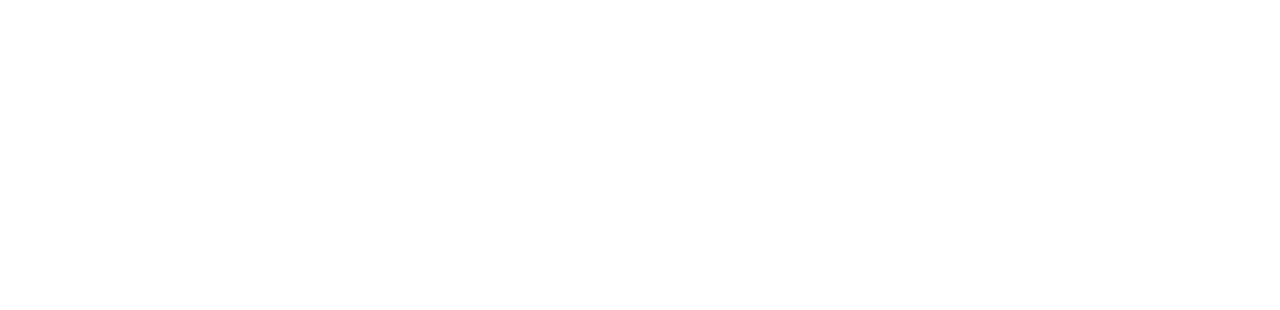
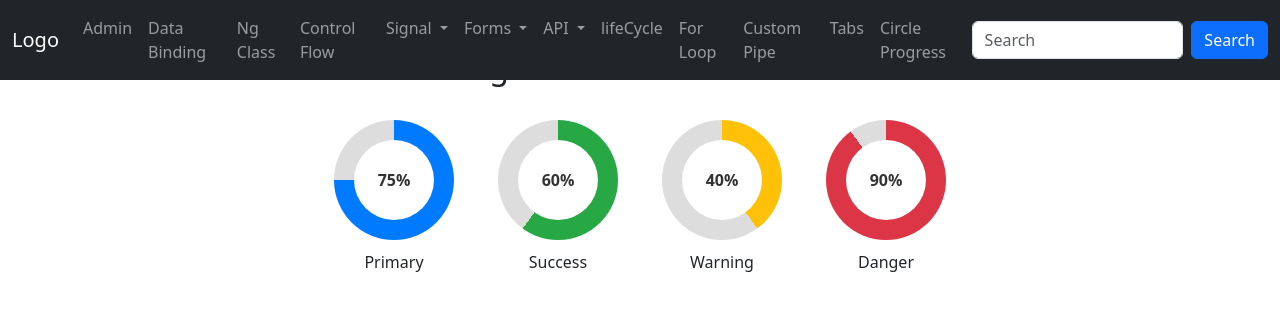
Before and after one commit to moh-faisal85/AngularJS, an Angular app in the folder Training.Angular19.Project/: page /cprogress in a window 1280 px wide. Before the commit this address led to /. Shown: the top 310 px of the page. Built offline with nearby package versions, Linux system fonts and the light colour scheme.

Commit message:
Research : Circular Progress Bar Implementation

```diff
--- a/Training.Angular19.Project/src/app/app.component.ts
+++ b/Training.Angular19.Project/src/app/app.component.ts
@@ -12,7 +12,7 @@
 @Component({
   selector: 'app-root',
   //imports: [RouterOutlet,UserComponent,AdminComponent,DataBindingComponent,NgIfComponent,NgForComponent, NgClassComponent,NgStyleComponent],
-  imports: [RouterOutlet, RouterLink,  NgIf],
+  imports: [RouterOutlet,  NgIf],
   templateUrl: './app.component.html',
   styleUrl: './app.component.css'
 })
--- a/Training.Angular19.Project/src/app/app.routes.ts
+++ b/Training.Angular19.Project/src/app/app.routes.ts
@@ -16,6 +16,7 @@
 import { TabsComponent } from './reusable/tabs/tabs.component';
 import { LoginComponent } from './components/login/login.component';
 import { LayoutComponent } from './components/layout/layout.component';
+import { CircularProgressBarComponent } from './components/circular-progress-bar/circular-progress-bar.component';
 
 export const routes: Routes = [
     {
@@ -91,6 +92,10 @@
                 path:'tabs',
                 component:TabsComponent
             },
+            {
+                path:'cprogress',
+                component:CircularProgressBarComponent
+            }
 
         ]
     }
--- /dev/null
+++ b/Training.Angular19.Project/src/app/components/circular-progress-bar/circular-progress-bar.component.css
@@ -0,0 +1,29 @@
+.container {
+    max-width: 800px;
+    margin: auto;
+  }
+
+  .circle {
+    width: 120px;
+    height: 120px;
+    border-radius: 50%;
+    position: relative;
+    background: #ddd;
+    margin: 10px;
+  }
+
+  .circle-inner {
+    position: absolute;
+    top: 50%;
+    left: 50%;
+    transform: translate(-50%, -50%);
+    width: 80px;
+    height: 80px;
+    border-radius: 50%;
+    background: white;
+    display: flex;
+    align-items: center;
+    justify-content: center;
+    font-weight: bold;
+    color: #333;
+  }
--- /dev/null
+++ b/Training.Angular19.Project/src/app/components/circular-progress-bar/circular-progress-bar.component.html
@@ -0,0 +1,13 @@
+<div class="container mt-5 text-center">
+    <h2>Circular Progress Bars with Color Variations</h2>
+    <div class="d-flex justify-content-center flex-wrap gap-4 mt-4">
+      <div *ngFor="let progress of progressBars">
+        <div class="circle" [ngStyle]="{'background': getConicGradient(progress.value, progress.color)}">
+          <div class="circle-inner">
+            <span>{{ progress.value }}%</span>
+          </div>
+        </div>
+        <p>{{ progress.label }}</p>
+      </div>
+    </div>
+  </div>
--- /dev/null
+++ b/Training.Angular19.Project/src/app/components/circular-progress-bar/circular-progress-bar.component.ts
@@ -0,0 +1,23 @@
+
+import { NgFor, NgStyle } from '@angular/common';
+import { Component } from '@angular/core';
+
+@Component({
+  selector: 'app-circular-progress-bar',
+  templateUrl: './circular-progress-bar.component.html',
+  styleUrls: ['./circular-progress-bar.component.css'],
+  imports:[NgStyle, NgFor]
+})
+export class CircularProgressBarComponent {
+
+  progressBars = [
+    { label: 'Primary', value: 75, color: '#007bff' },
+    { label: 'Success', value: 60, color: '#28a745' },
+    { label: 'Warning', value: 40, color: '#ffc107' },
+    { label: 'Danger', value: 90, color: '#dc3545' }
+  ];
+
+  getConicGradient(value: number, color: string) {
+    return `conic-gradient(${color} 0% ${value * 3.6}deg, #ddd ${value * 3.6}deg 360deg)`;
+  }
+}
--- a/Training.Angular19.Project/src/app/components/layout/layout.component.html
+++ b/Training.Angular19.Project/src/app/components/layout/layout.component.html
@@ -60,6 +60,9 @@
             <li class="nav-item">
               <a class="nav-link" routerLink="tabs">Tabs</a>
             </li>
+            <li class="nav-item">
+              <a class="nav-link" routerLink="cprogress">Circle Progress</a>
+            </li>
           </ul>
           <form class="d-flex">
             <input class="form-control me-2" type="text" placeholder="Search">
--- a/Training.Angular19.Project/src/app/components/ng-class/ng-class.component.html
+++ b/Training.Angular19.Project/src/app/components/ng-class/ng-class.component.html
@@ -1,10 +1,10 @@
+<div class="row mt-5">
     <p>ng-class works!<br/>
         1.Apply Class Name by clicking button<br/>
         2.Apply Class Name by clicking checkbox<br/>
         3.Apply Class Name by entering class name in textbox<br/>
         4.Property Binding [class]
         </p>
-<div class="row">
     <div class="col-3 p-3" [ngClass]="div1BgColor">
         Div1
     </div>
```
Lines whose indentation alone changed are shown as unchanged.
